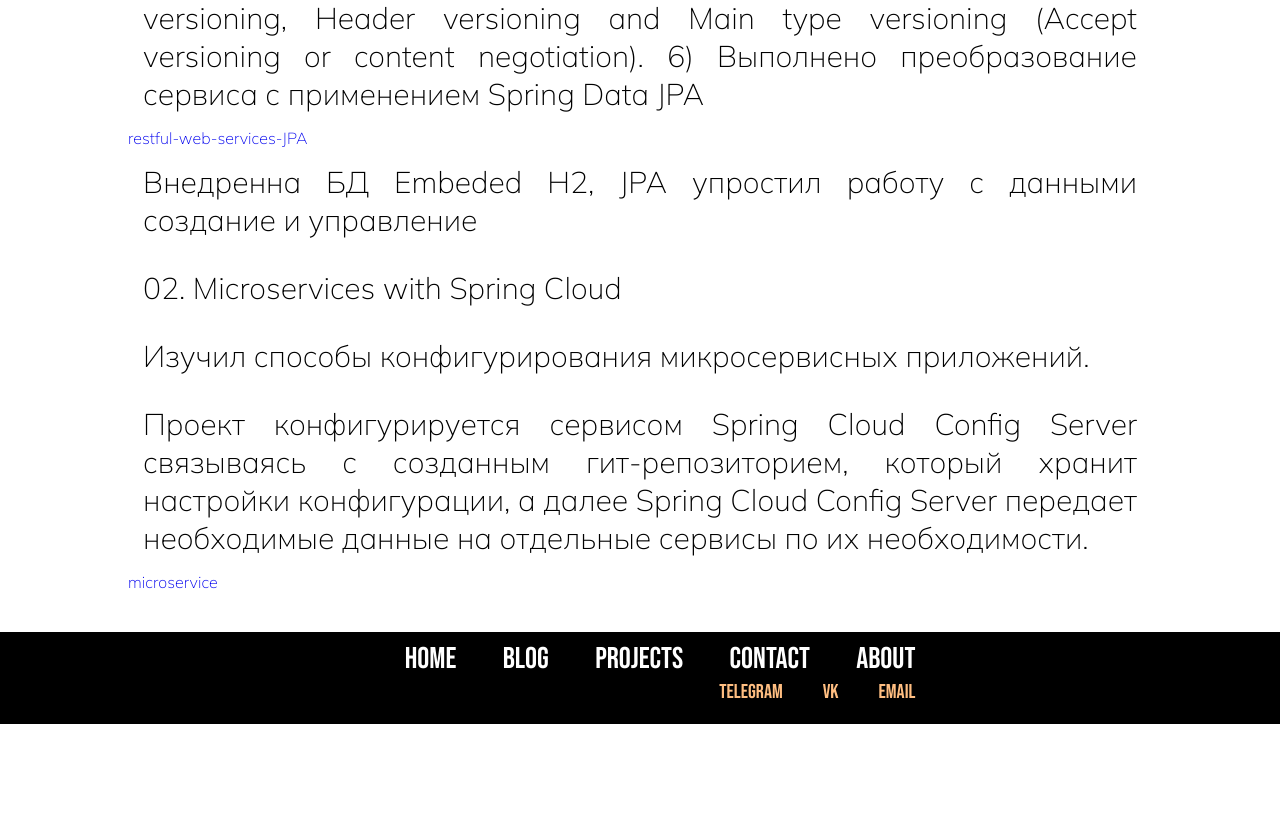
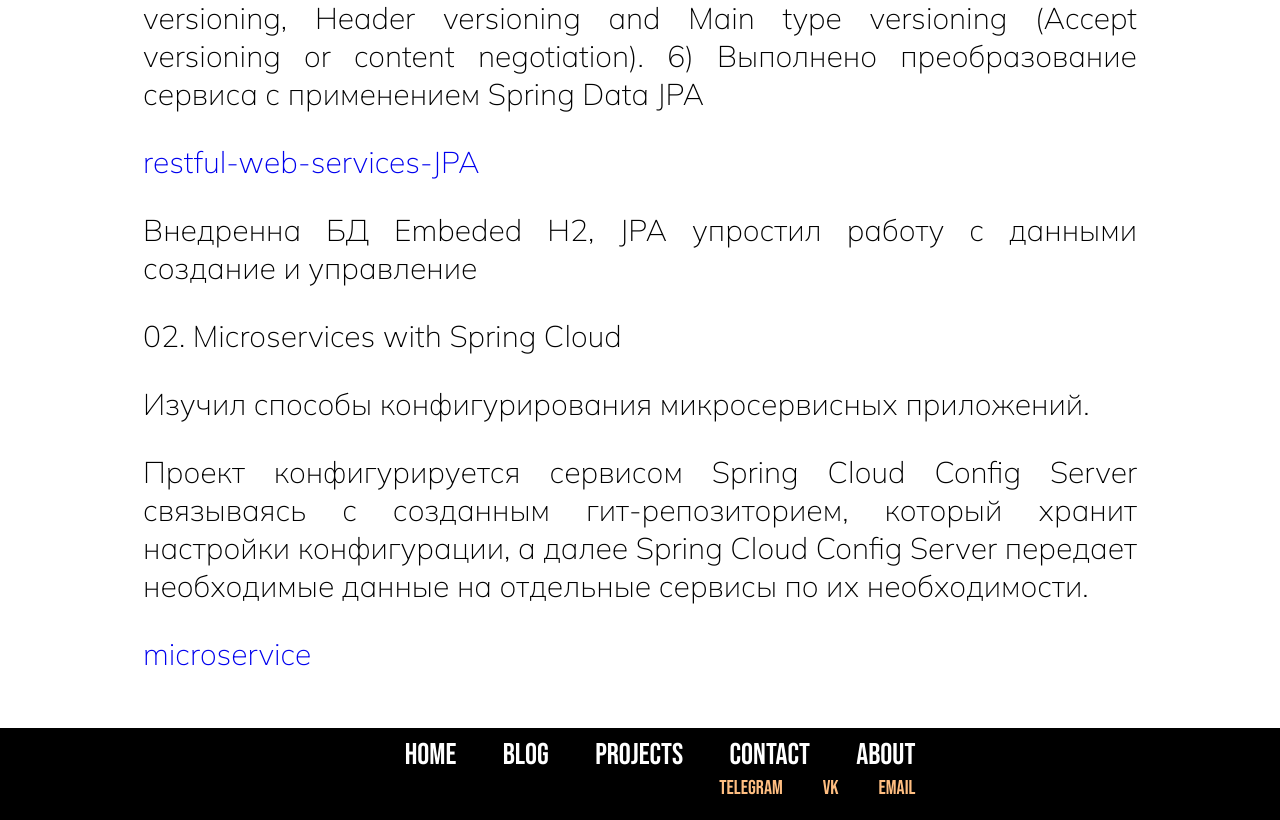
Before and after one commit to Rollcorn/rollcorn.github.io, a plain HTML site: page articles/article2.html in a window 1280 px wide. Shown: the part 1447-2267 px from the top of the page. Before the commit the page ends 2171 px from the top, so only its background shows below. Drawn offline with Linux system fonts and the light colour scheme; files whose address does not match are found by name.

Commit message:
Update[A

```diff
--- a/articles/article2.html
+++ b/articles/article2.html
@@ -89,11 +89,14 @@
               Main type versioning (Accept versioning or content negotiation).
               6) Выполнено преобразование сервиса с применением Spring Data JPA
             </div>
+
+            <div class="elem">
               <a
                 href="https://github.com/Rollcorn/Udemy-Microservices-with-Spring/tree/main/restful-web-services-JPA
             "
                 >restful-web-services-JPA</a
               >
+            </div>
             <div class="elem">
               Внедренна БД Embeded H2, JPA упростил работу с данными создание и
               управление
@@ -110,11 +113,13 @@
               конфигурации, а далее Spring Cloud Config Server передает
               необходимые данные на отдельные сервисы по их необходимости.
             </div>
+            <div class="elem">
               <a
                 href="https://github.com/Rollcorn/Udemy-Microservices-with-Spring/tree/main/microservice
 "
                 >microservice</a
               >
+            </div>
             <div class="elem"></div>
           </div>
         </div>
```
Also changed, not shown: index.html (+5 -0 lines). Lines whose indentation alone changed are shown as unchanged.
